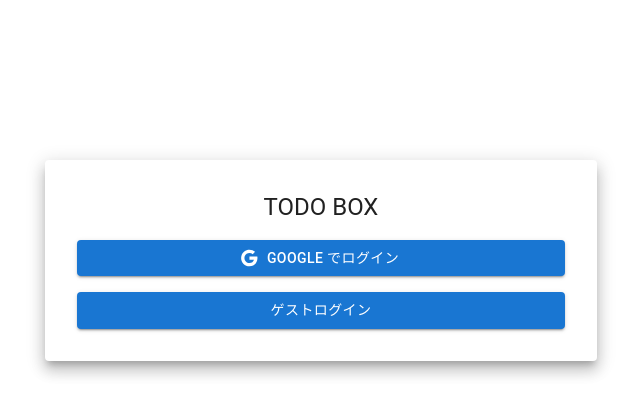
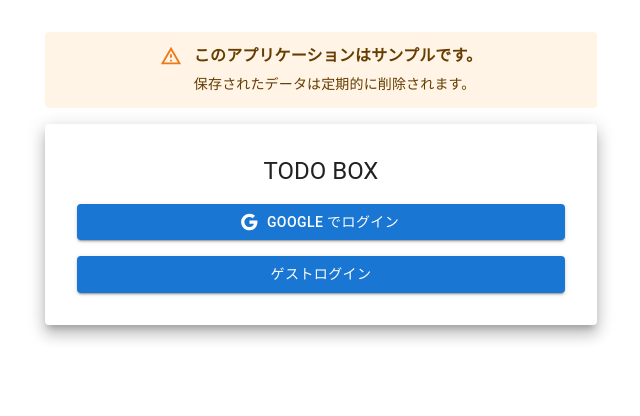
Before and after one commit to koki-develop/todobox, a React (Vite) app in the folder frontend/: page / in a window 1280 px wide. Shown: the top 416 px of the page, without its empty margins (319-959 px from the left). Built offline with nearby package versions, Linux system fonts and the light colour scheme; no server answers.

Commit message:
サンプルである旨の注意書きを追加

```diff
--- a/frontend/src/components/pages/LoginPage/LoginPage.tsx
+++ b/frontend/src/components/pages/LoginPage/LoginPage.tsx
@@ -1,4 +1,6 @@
 import GoogleIcon from "@mui/icons-material/Google";
+import Alert from "@mui/material/Alert";
+import AlertTitle from "@mui/material/AlertTitle";
 import Button from "@mui/material/Button";
 import Container from "@mui/material/Container";
 import Paper from "@mui/material/Paper";
@@ -19,7 +21,14 @@ const LoginPage: React.VFC = React.memo(() => {
   }, [loginAnonymously]);
 
   return (
-    <Container maxWidth="sm" sx={{ mt: 20 }}>
+    <Container maxWidth="sm" sx={{ pt: 4 }}>
+      <Alert severity="warning" sx={{ justifyContent: "center", mb: 2 }}>
+        <AlertTitle sx={{ fontWeight: "bold" }}>
+          このアプリケーションはサンプルです。
+        </AlertTitle>
+        保存されたデータは定期的に削除されます。
+      </Alert>
+
       <Paper sx={{ p: 4 }} elevation={10}>
         <Field>
           <Typography sx={{ textAlign: "center" }} variant="h5">
```
